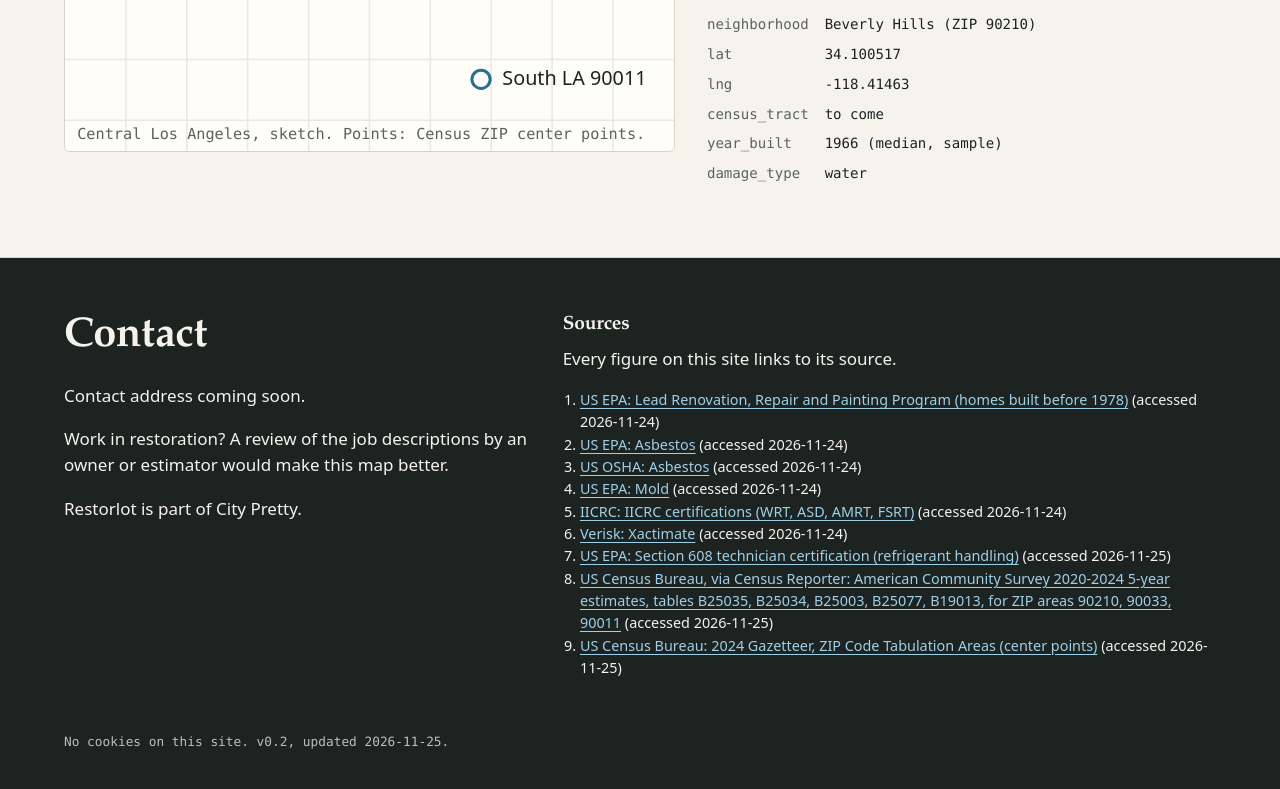
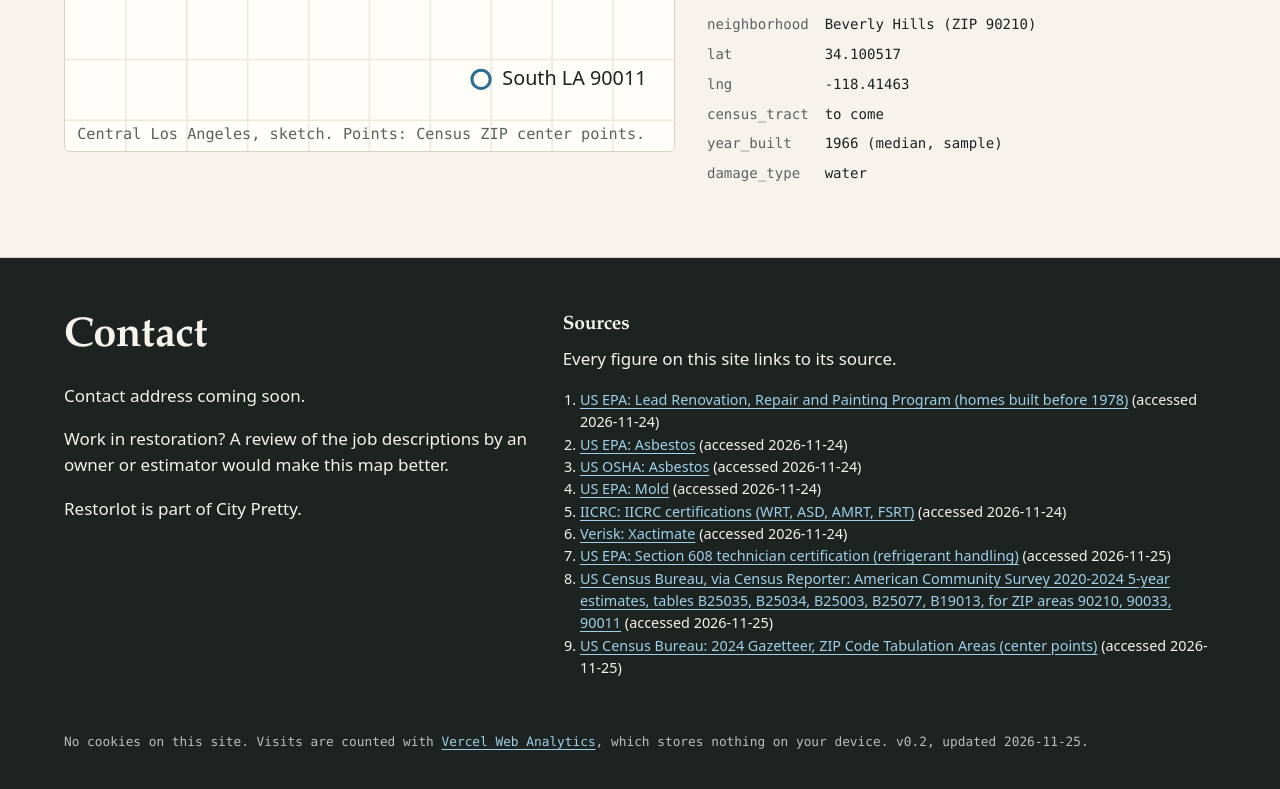
Before and after one commit to Solal7/restorlot, a plain HTML site: page index.html in a window 1280 px wide. Shown: the part 6449-7238 px from the top of the page. Drawn offline with Linux system fonts and the light colour scheme.

Commit message:
Add cookie-free Vercel Web Analytics
Co-Authored-By: Claude Opus 5.5 <noreply@anthropic.com>

```diff
--- a/index.html
+++ b/index.html
@@ -398,7 +398,7 @@ footer small{display:block;margin-top:40px;color:#B9BFBC;font:.8rem var(--mono)}
         <ol id="sources"></ol>
       </div>
     </div>
-    <small>No cookies on this site. v<span id="ver">0.1</span>, updated <span id="upd"></span>.</small>
+    <small>No cookies on this site. Visits are counted with <a href="https://vercel.com/docs/analytics/privacy-policy" rel="noopener">Vercel Web Analytics</a>, which stores nothing on your device. v<span id="ver">0.1</span>, updated <span id="upd"></span>.</small>
   </div>
 </footer>
 
@@ -679,5 +679,6 @@ footer small{display:block;margin-top:40px;color:#B9BFBC;font:.8rem var(--mono)}
   }
 })();
 </script>
+<script defer src="/_vercel/insights/script.js"></script>
 </body>
 </html>
```
